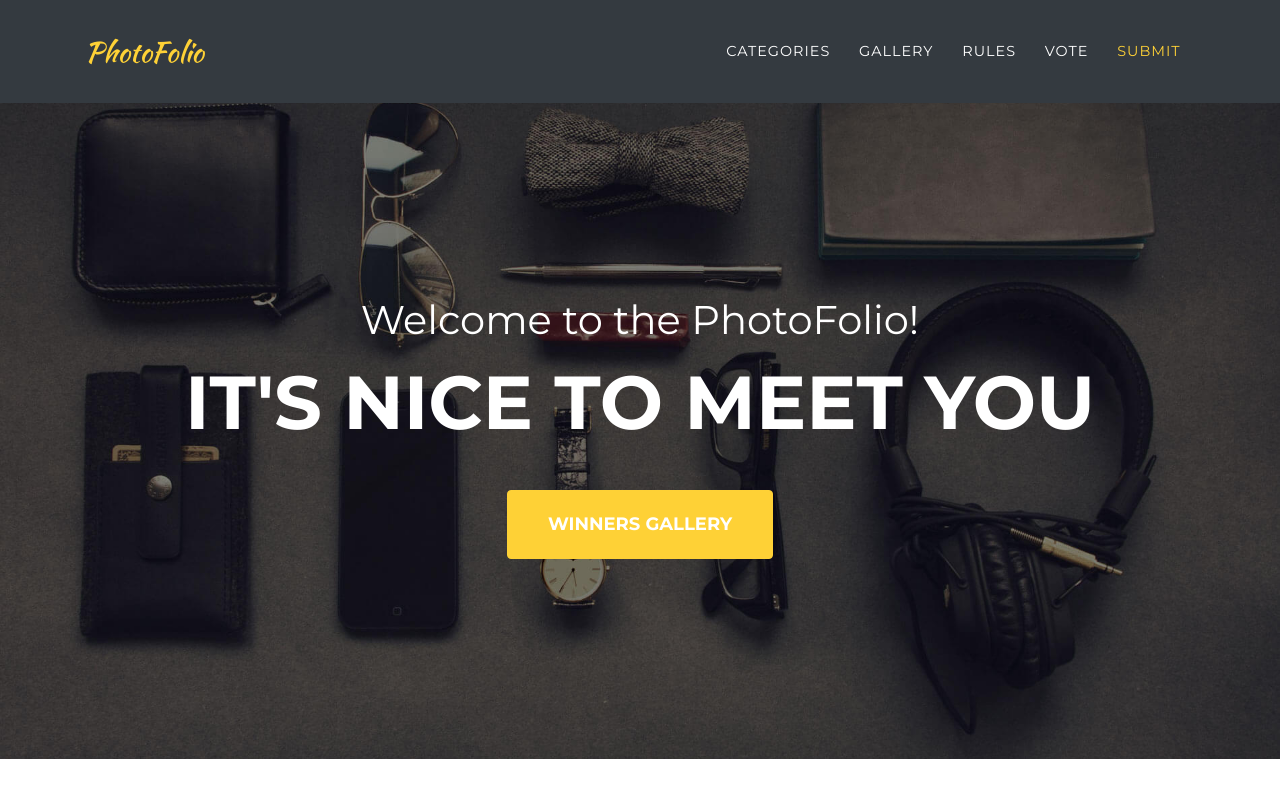
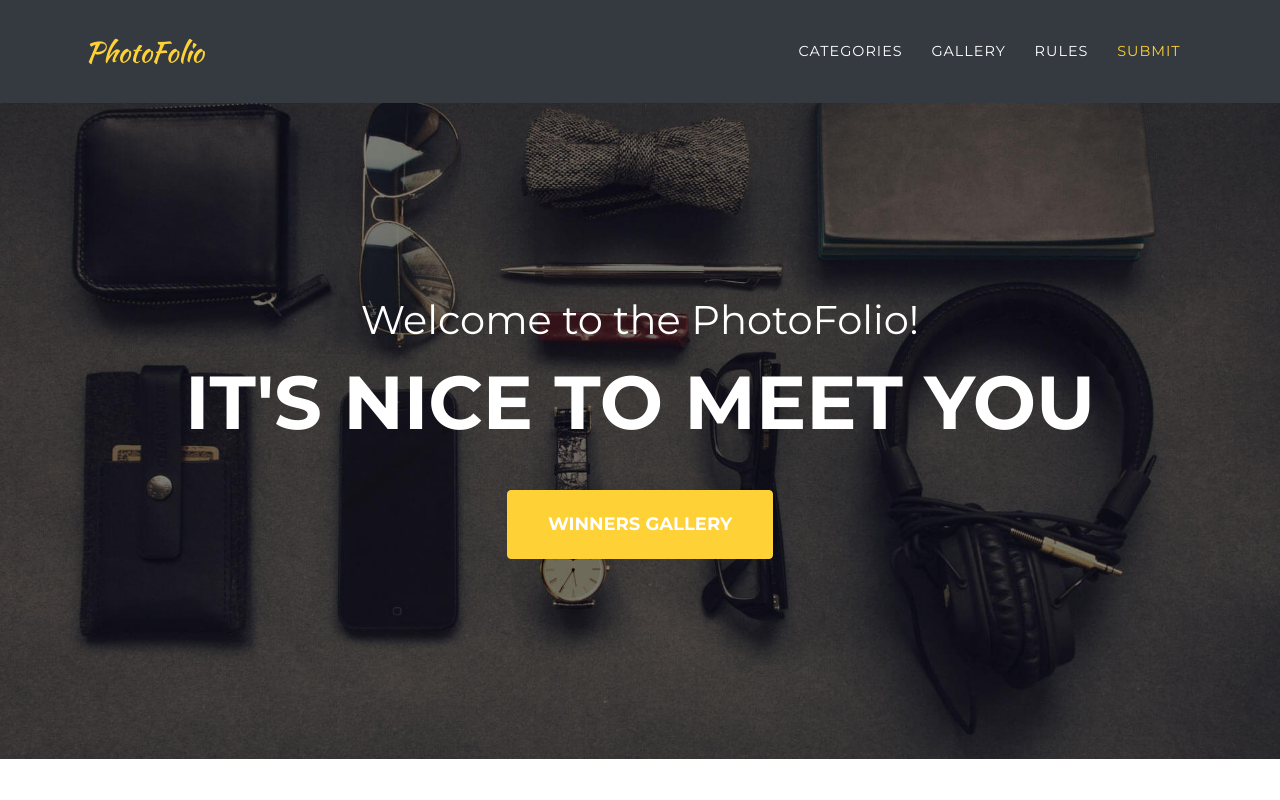
Before and after one commit to PsychoPotato/photofolio, a plain HTML site: page index.html in a window 1280 px wide. Shown: the top 800 px of the page. Drawn offline with nearby package versions, Linux system fonts and the light colour scheme.

Commit message:
Remove Vote References

```diff
--- a/index.html
+++ b/index.html
@@ -20,7 +20,6 @@
                     <li class="nav-item"><a class="nav-link js-scroll-trigger" href="#services">categories</a></li>
                     <li class="nav-item"><a class="nav-link js-scroll-trigger" href="#portfolio">gallery</a></li>
                     <li class="nav-item"><a class="nav-link js-scroll-trigger" href="#about">rules</a></li>
-                    <li class="nav-item"><a class="nav-link js-scroll-trigger" href="vote.html">vote</a></li>
                     <li class="nav-item"><a class="nav-link js-scroll-trigger" href="#contact">submit</a></li>
                 </ul>
             </div>
```
